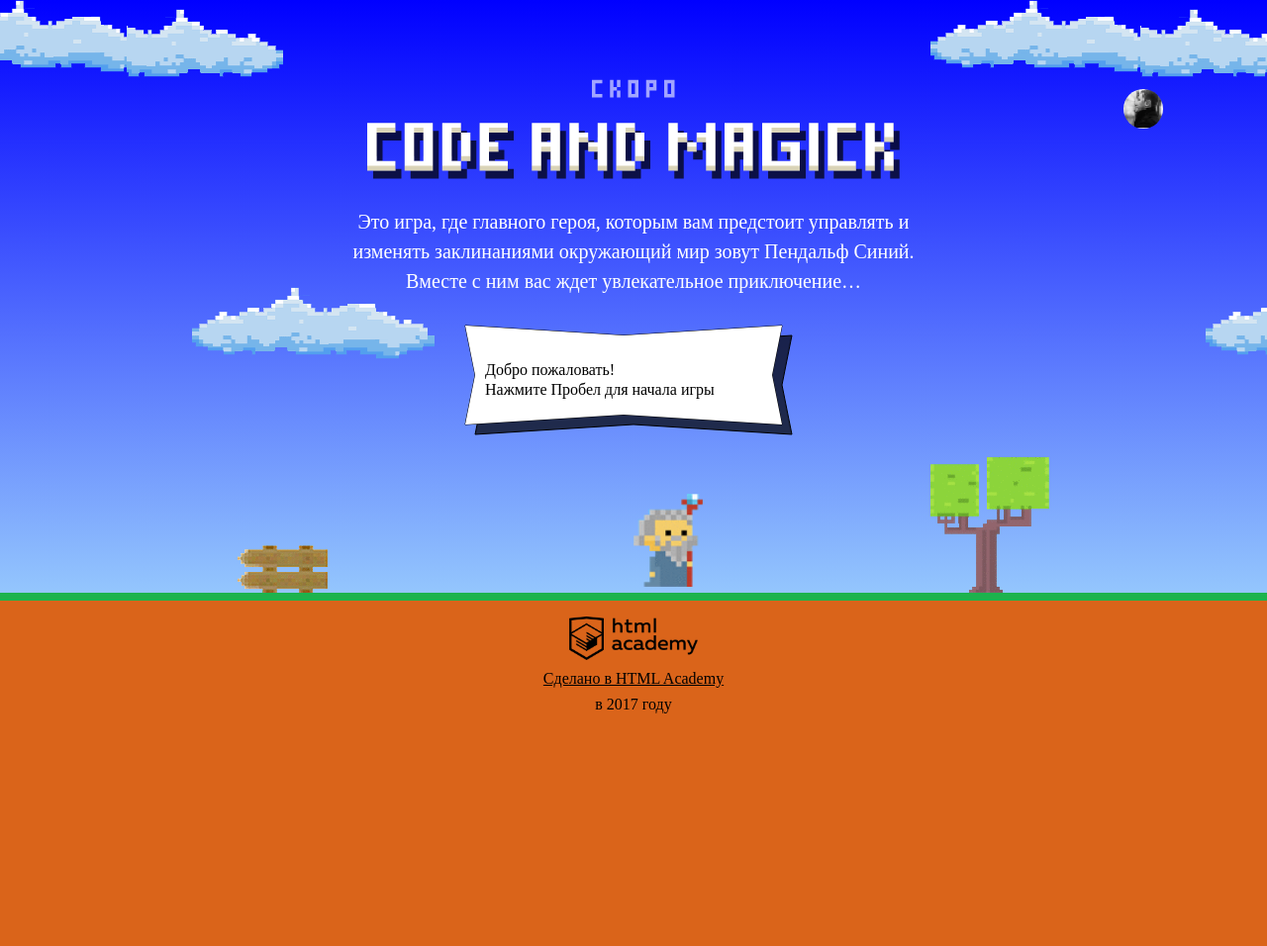
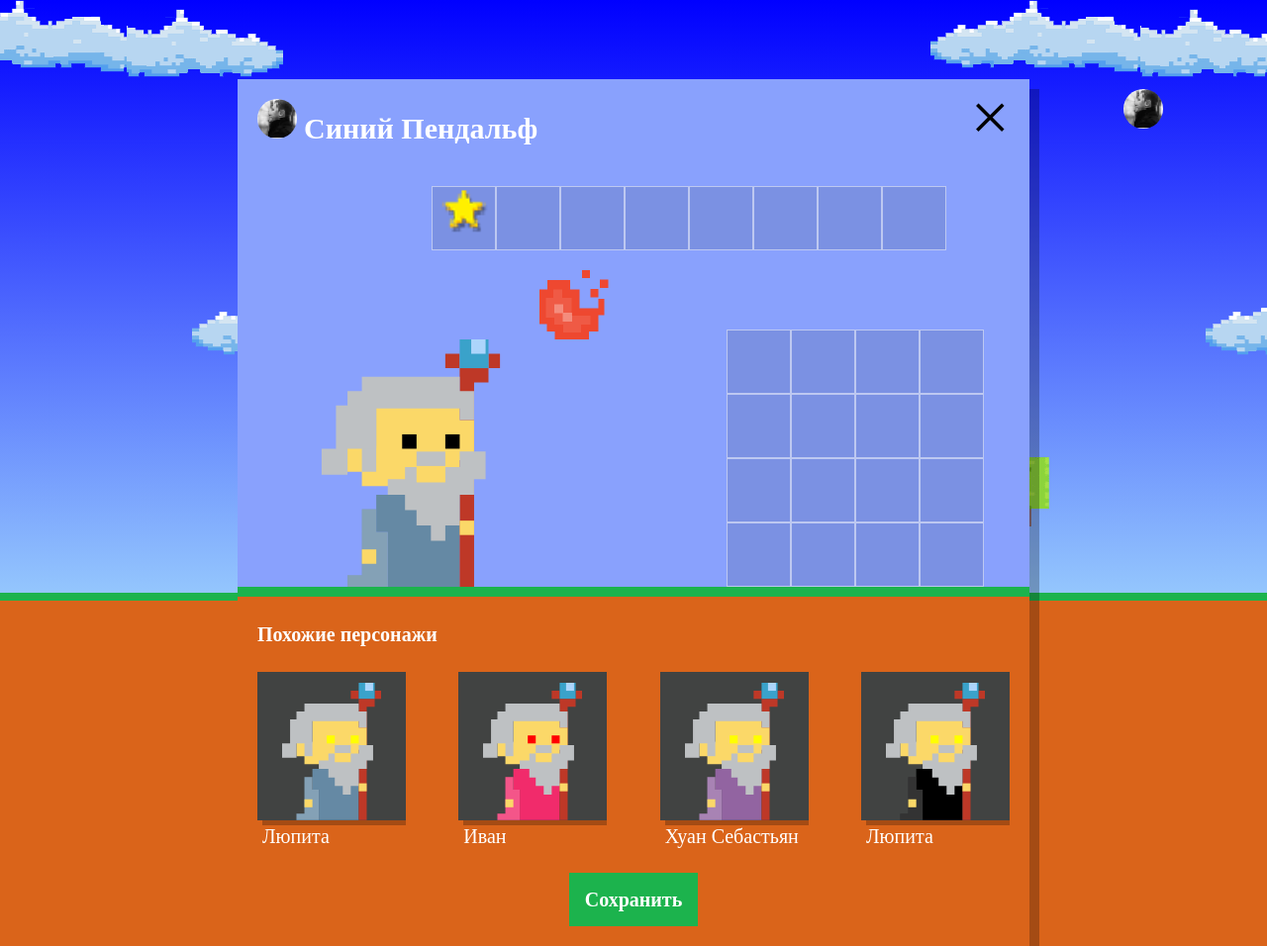
Before and after one commit to RomanBykov/code-and-magick, a website: page index.html in a window 1280 px wide. Shown: the whole page at 99% size. Before the commit the page ends 800 px from the top, so only its background shows below. Drawn offline with Linux system fonts and the light colour scheme; a web font is replaced by a local one.

Commit message:
module3-task1

```diff
--- a/index.html
+++ b/index.html
@@ -208,6 +208,7 @@
 </script>
 
 <script src="js/stat.js"></script>
+<script src="js/setup.js"></script>
 <script src="js/game.js"></script>
 
 </body>
--- /dev/null
+++ b/js/setup.js
@@ -0,0 +1,56 @@
+'use strict';
+
+var WIZARDS_NAMES = ['Иван', 'Хуан Себастьян', 'Мария', 'Кристоф', 'Виктор', 'Юлия', 'Люпита', 'Вашингтон'];
+var WIZARDS_SURNAMES = ['да Марья', 'Верон', 'Мирабелла', 'Вальц', 'Онопко', 'Топольницкая', 'Нионго', 'Ирвинг'];
+var COATS_COLORS = ['rgb(101, 137, 164)', 'rgb(241, 43, 107)', 'rgb(146, 100, 161)', 'rgb(56, 159, 117)', 'rgb(215, 210, 55)', 'rgb(0, 0, 0)'];
+var EYES_COLORS = ['black', 'red', 'blue', 'yellow', 'green'];
+var setupWindow = document.querySelector('.setup');
+var setupWindowWizards = setupWindow.querySelector('.setup-similar');
+var setupWindowWizardsList = setupWindow.querySelector('.setup-similar-list');
+var wizardTemplate = document.querySelector('#similar-wizard-template').content.querySelector('.setup-similar-item');
+var wizardsQuantity = 4;
+var wizards = new Array(wizardsQuantity);
+
+var getRandomNumber = function (minNumber, maxNumber) {
+  return Math.round(Math.random() * (maxNumber - minNumber));
+};
+
+var createWizards = function (wizardsArray, number) {
+  for (var i = 0; i < number; i++) {
+    wizardsArray[i] = {
+      name: WIZARDS_NAMES[getRandomNumber(0, WIZARDS_NAMES.length - 1)],
+      surname: WIZARDS_SURNAMES[getRandomNumber(0, WIZARDS_SURNAMES.length - 1)],
+      coatColor: COATS_COLORS[getRandomNumber(0, COATS_COLORS.length - 1)],
+      eyesColor: EYES_COLORS[getRandomNumber(0, EYES_COLORS.length - 1)]
+    };
+  }
+
+  return wizardsArray;
+};
+
+var renderWizard = function (wizard) {
+  var wizardElement = wizardTemplate.cloneNode(true);
+  wizardElement.querySelector('.setup-similar-label').textContent = wizard.name;
+  wizardElement.querySelector('.wizard-coat').style.fill = wizard.coatColor;
+  wizardElement.querySelector('.wizard-eyes').style.fill = wizard.eyesColor;
+
+  return wizardElement;
+};
+
+var insertWizards = function (wizardsArray, insertElement) {
+  var fragment = document.createDocumentFragment();
+  for (var j = 0; j < wizardsArray.length; j++) {
+    fragment.appendChild(renderWizard(wizardsArray[j]));
+  }
+
+  return insertElement.appendChild(fragment);
+};
+
+var showSimilarWizardsWindow = function () {
+  setupWindow.classList.remove('hidden');
+  setupWindowWizards.classList.remove('hidden');
+};
+
+createWizards(wizards, wizardsQuantity);
+insertWizards(wizards, setupWindowWizardsList);
+showSimilarWizardsWindow();
```
